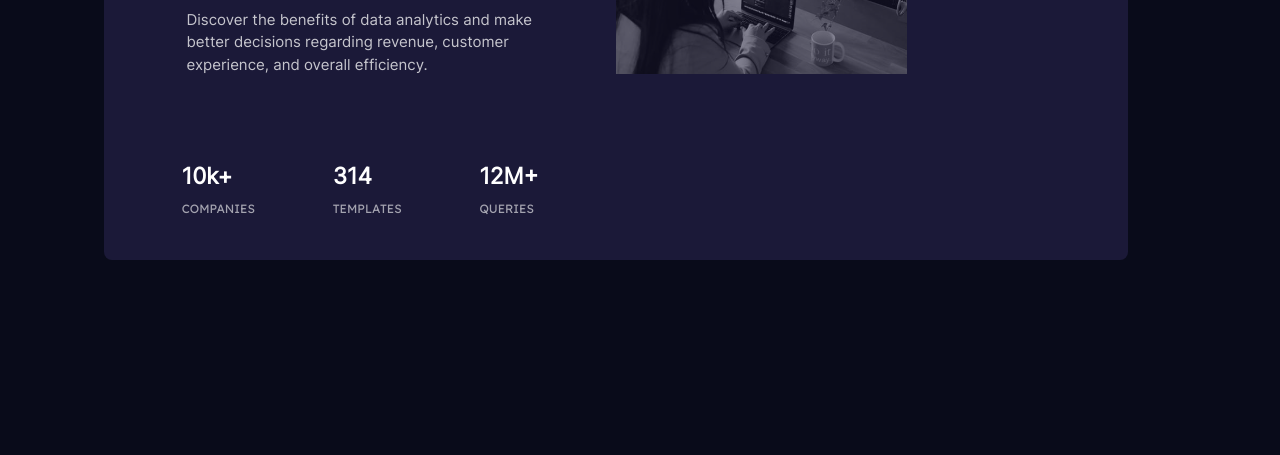
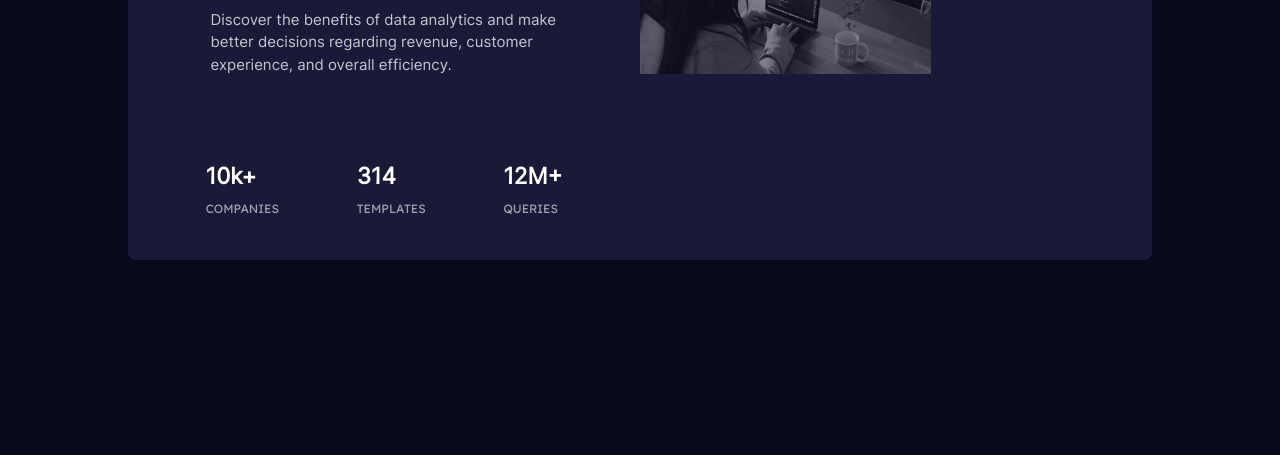
Before and after one commit to Tomi-pter/Stats-preview-card-component, a plain HTML site: page index.html in a window 1280 px wide. Shown: the part 361-816 px from the top of the page. Drawn offline with Linux system fonts and the light colour scheme.

Commit message:
centered with flex

```diff
--- a/styles.css
+++ b/styles.css
@@ -33,14 +33,11 @@ html {
 
 body {
     background-color: var(--main-bg);
-    display: grid;
-    grid-template-rows: 100vh;
-    grid-template-columns: 95vw;
+    display: flex;
+    min-height: 100vh;
 }
 
 .main {
-    justify-self: center;
-    align-self: center;
     max-width: 90%;
     border-radius: 8px;
     background-color: var(--card-bg);
```
